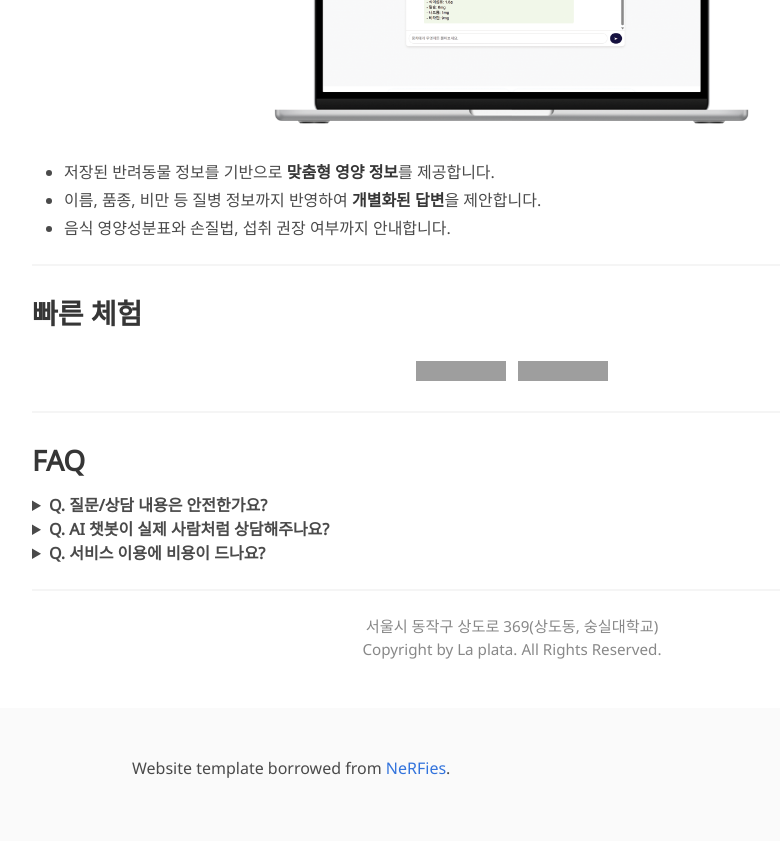
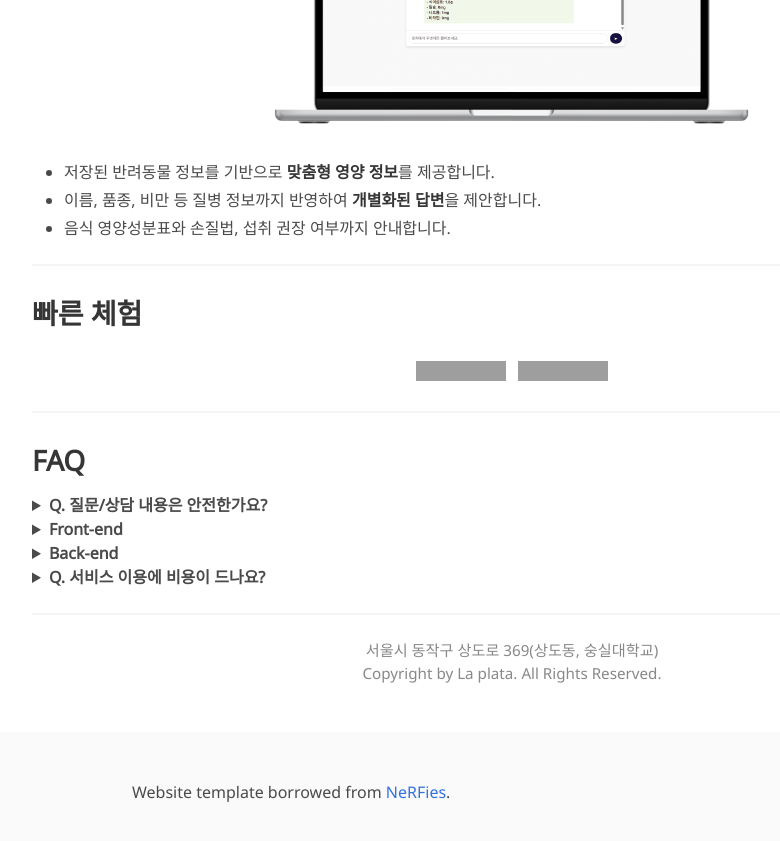
Before and after one commit to songchaeeunn/Laplata.github.io, a Jekyll site: the page built from index.md, in a window 1280 px wide and 900 px high, scrolled down 2004 px. Shown: the top 841 px of the window, without its empty margins (128-908 px from the left). Built offline with Jekyll 4.4.1, drawn with Linux system fonts in a browser that asks for light colours; some web fonts are replaced; grey boxes are pictures that could not be loaded.

Commit message:
Update index.md

```diff
--- a/index.md
+++ b/index.md
@@ -95,12 +95,17 @@ site: "http://petcaring.site/"
 </details>
 
 <details>
-  <summary><b>Q. AI 챗봇이 실제 사람처럼 상담해주나요?</b></summary>
+  <summary><b>Front-end</b></summary>
   <ul>
-    <li>뭉치는 실제 상담 전문가의 대화 데이터를 학습하여, 공감과 조언을 제공합니다.</li>
+    <li>송채은</li>
   </ul>
 </details>
-
+<details>
+  <summary><b>Back-end</b></summary>
+  <ul>
+    <li>양예은</li>
+  </ul>
+</details>
 <details>
   <summary><b>Q. 서비스 이용에 비용이 드나요?</b></summary>
   <ul>
```
